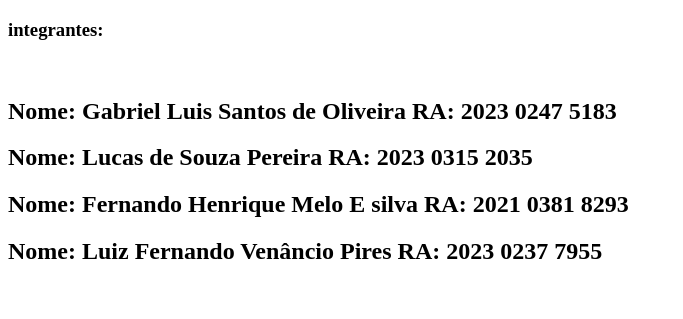
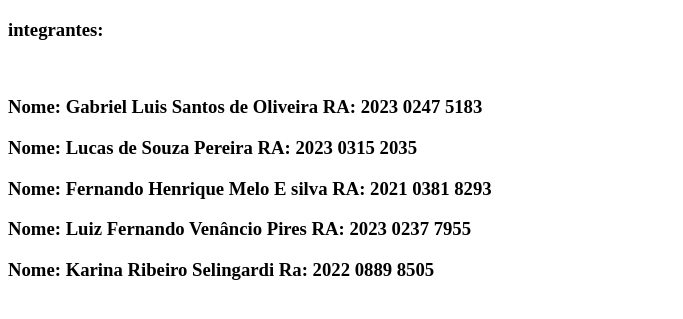
Before and after one commit to Gabriel-Dev-JS/Gabriel-Dev-JS.github.io, a plain HTML site: page index.html in a window 1280 px wide. Shown: the part 61-380 px from the top of the page, without its empty margins (0-683 px from the left). Drawn offline with Linux system fonts and the light colour scheme.

Commit message:
Update index.html

```diff
--- a/index.html
+++ b/index.html
@@ -6,10 +6,11 @@
     </head>
     <body>
         <h1>Trabalho de desenvolvimento web</h1>
-        <h3>integrantes:</h3><br>
-        <h2>Nome: Gabriel Luis Santos de Oliveira RA: 2023 0247 5183</h2>
-        <h2>Nome: Lucas de Souza Pereira 		  RA: 2023 0315 2035</h2>
-        <h2>Nome: Fernando Henrique Melo E silva  RA: 2021 0381 8293</h2>
-        <h2>Nome: Luiz Fernando Venâncio Pires    RA: 2023 0237 7955</h2>
+        <h3>integrantes:</h2><br>
+        <h3>Nome: Gabriel Luis Santos de Oliveira RA: 2023 0247 5183</h3>
+        <h3>Nome: Lucas de Souza Pereira 		  RA: 2023 0315 2035</h3>
+        <h3>Nome: Fernando Henrique Melo E silva  RA: 2021 0381 8293</h3>
+        <h3>Nome: Luiz Fernando Venâncio Pires    RA: 2023 0237 7955</h3>
+        <h3>Nome: Karina Ribeiro Selingardi       Ra: 2022 0889 8505</h3>
     </body>
 </html>
```
